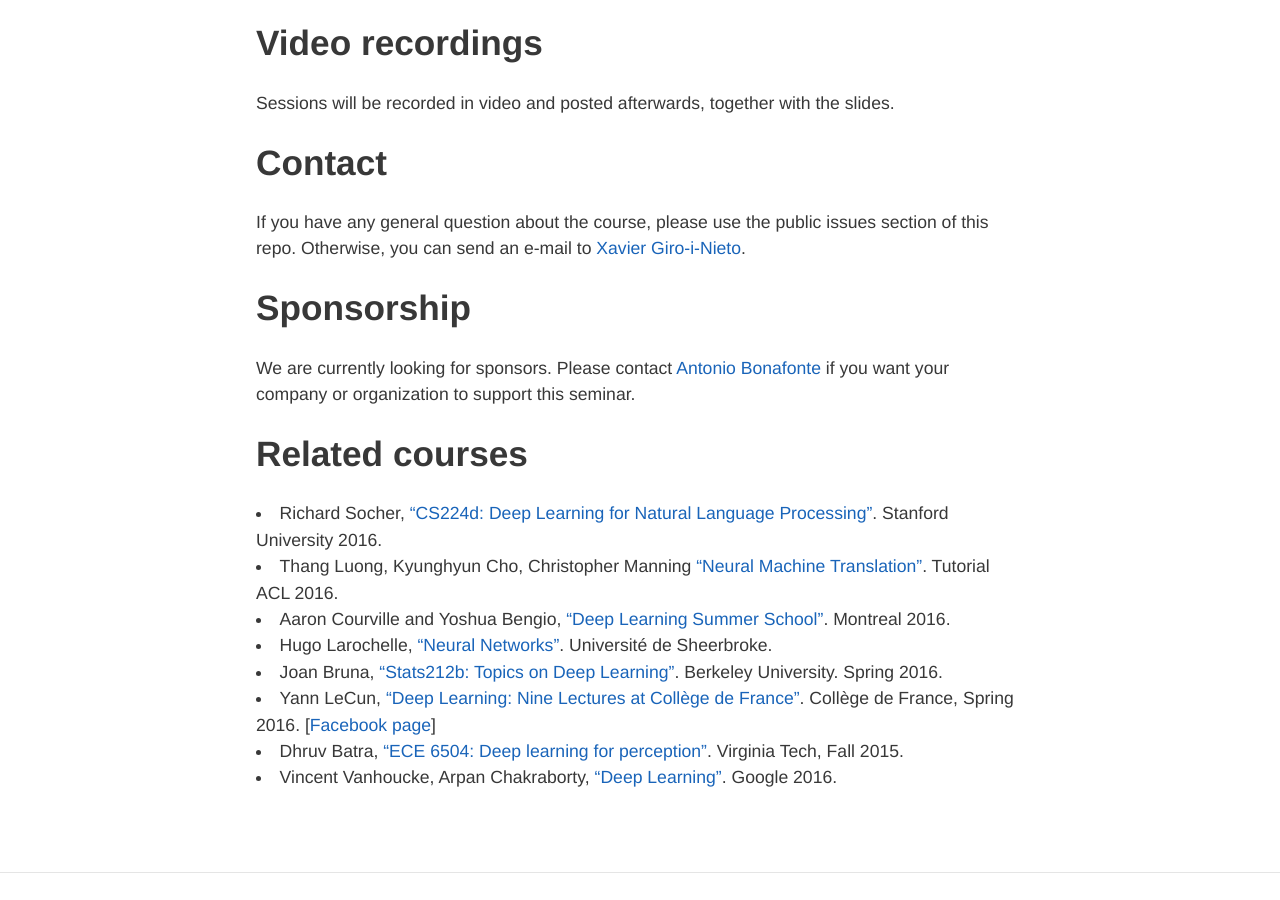
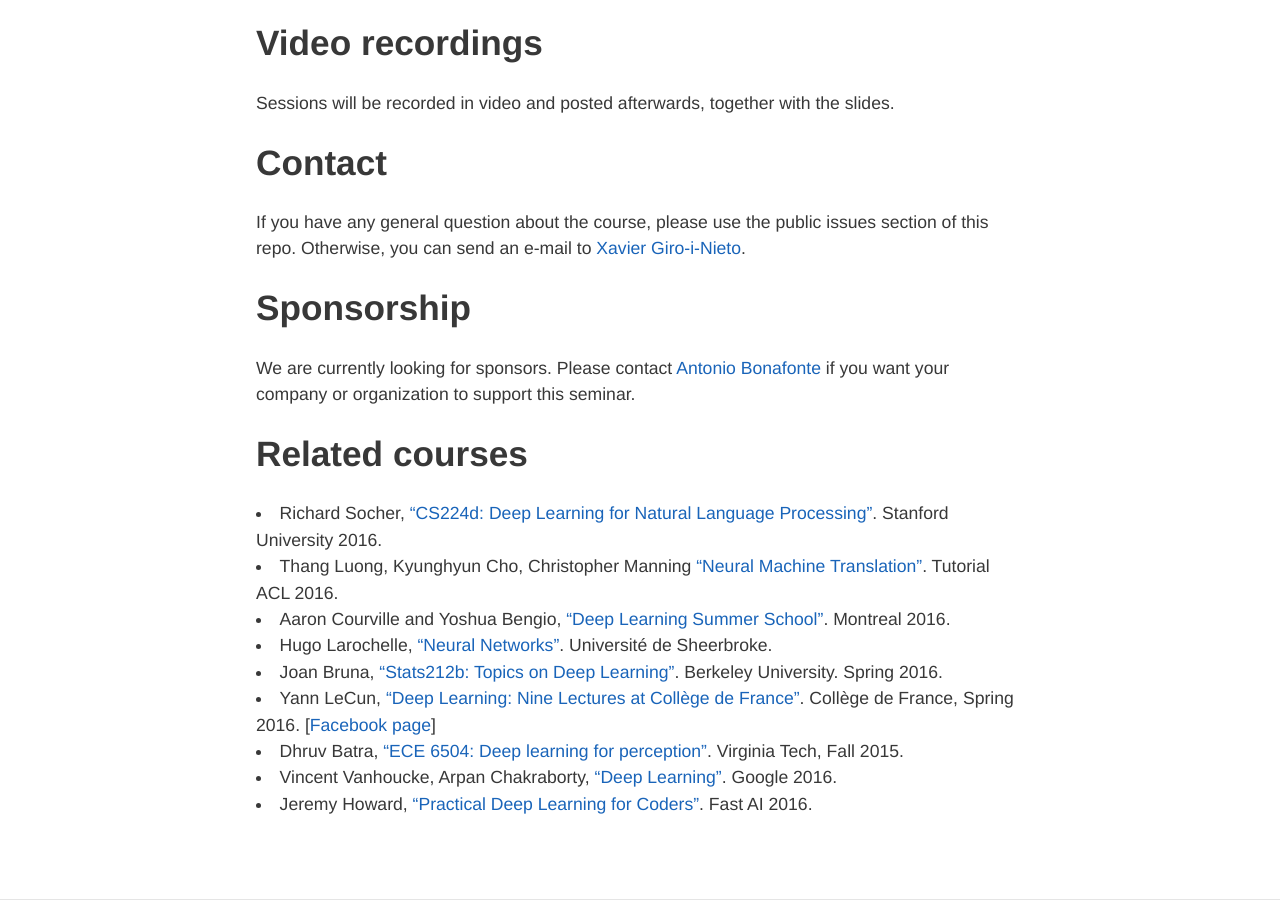
Before and after one commit to telecombcn-dl/2017-dlsl, a Jekyll site: the page built from index.md, in a window 1280 px wide and 900 px high, scrolled down 3732 px. Built offline with Jekyll 4.4.1, drawn with Linux system fonts in a browser that asks for light colours; nearby versions of some CDN libraries; our own code applies the rules of GitHub Pages for plain Markdown files; before the commit the page ends 4605 px from its top, so only the background shows below that.

Commit message:
Practical Deep Learning for Coders

```diff
--- a/index.md
+++ b/index.md
@@ -116,3 +116,4 @@ We are currently looking for sponsors. Please contact [Antonio Bonafonte](antoni
 * Yann LeCun, ["Deep Learning: Nine Lectures at Collège de France"](http://cilvr.nyu.edu/doku.php?id=courses%3Adeeplearning-cdf2016%3Astart). Collège de France, Spring 2016. [[Facebook page](https://www.facebook.com/deeplearningcdf/?fref=nf)]
 * Dhruv Batra, ["ECE 6504: Deep learning for perception"](https://computing.ece.vt.edu/~f15ece6504/). Virginia Tech, Fall 2015.
 * Vincent Vanhoucke, Arpan Chakraborty, ["Deep Learning"](https://www.udacity.com/course/deep-learning--ud730). Google 2016.
+* Jeremy Howard, ["Practical Deep Learning for Coders"](http://course.fast.ai/). Fast AI 2016.
```
